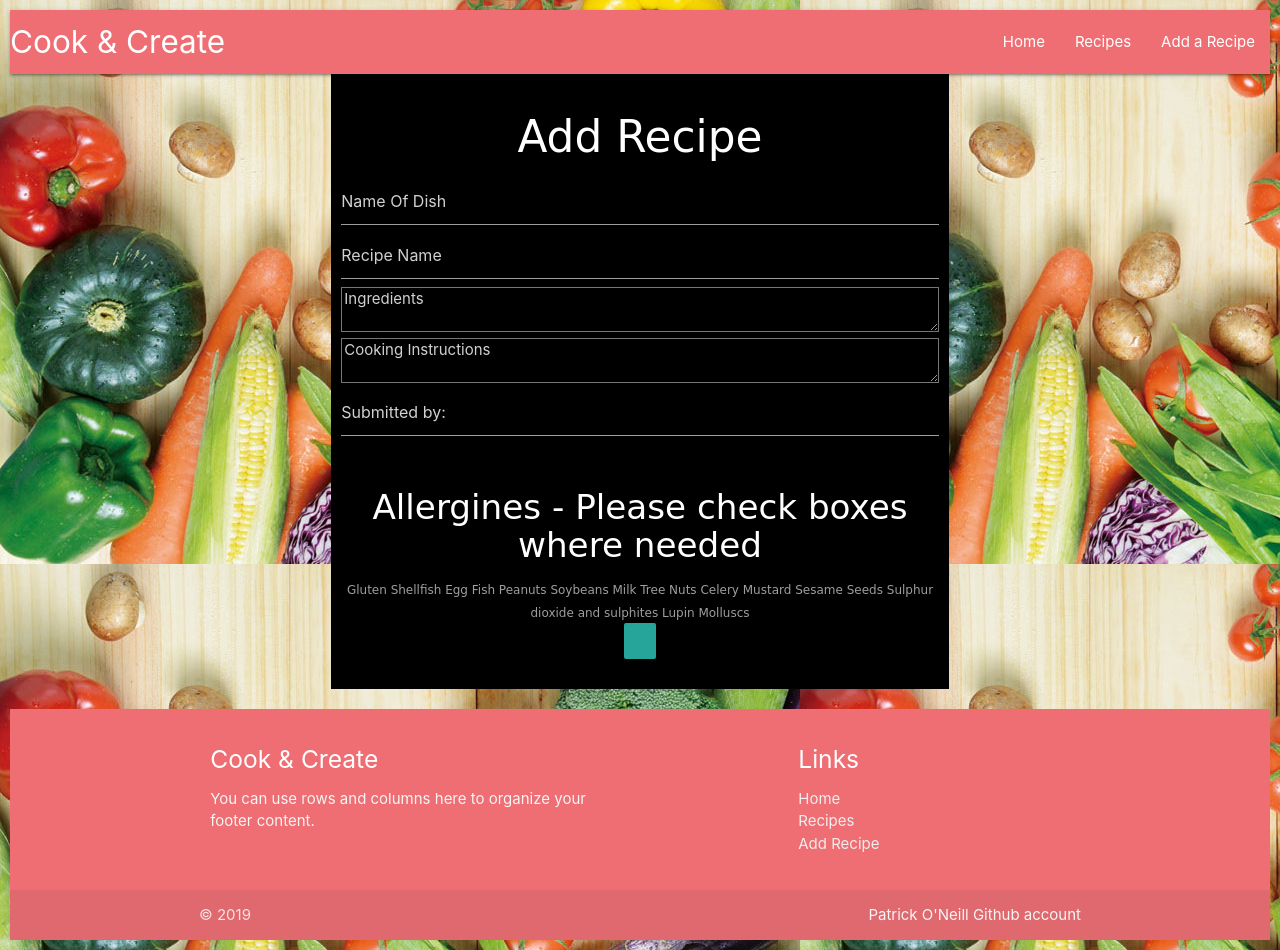
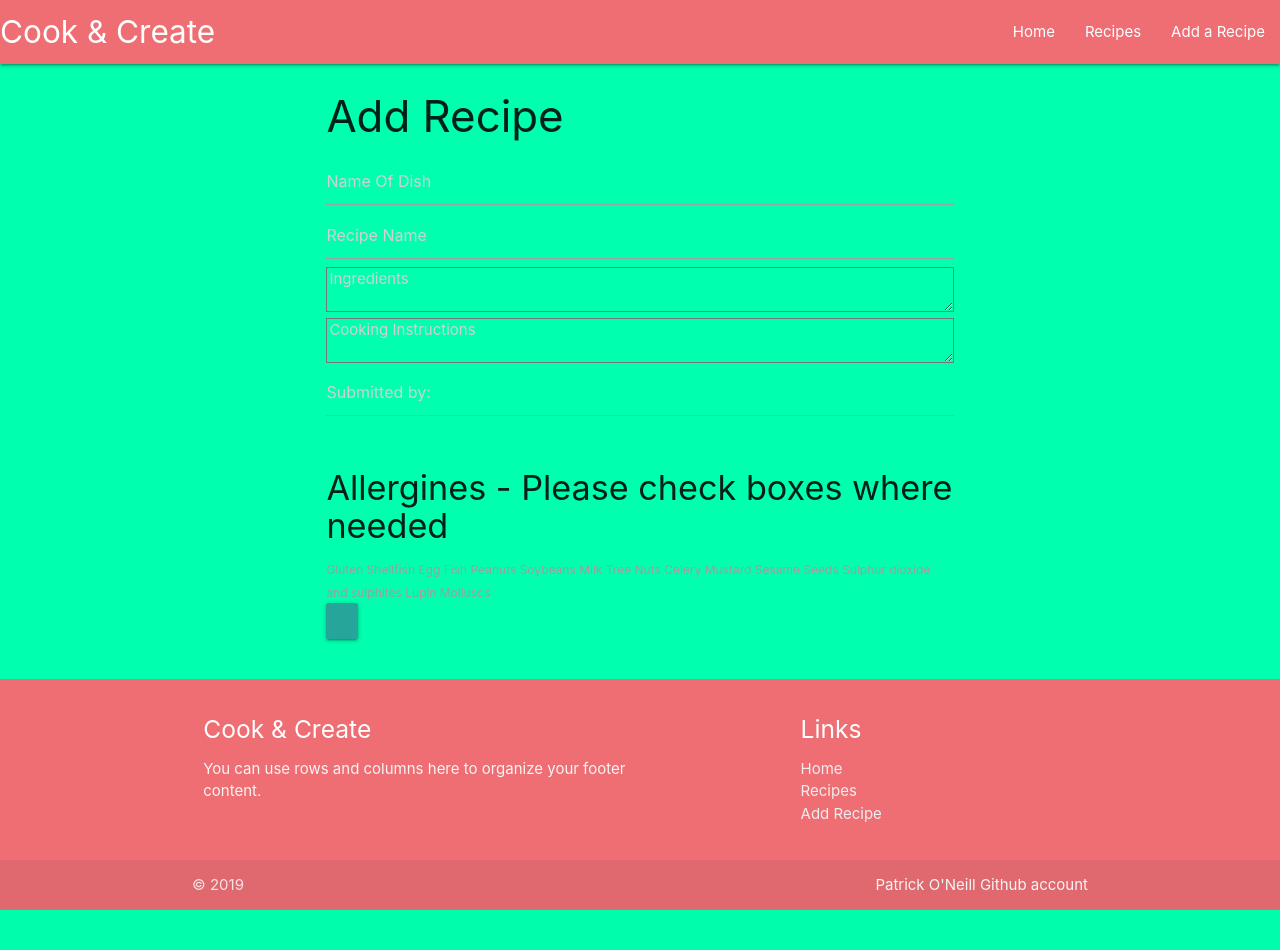
Before and after one commit to patrickoneill/paddys-recipe-app, a Flask app: page /create_recipe in a window 1280 px wide. After the commit the page ends 910 px from the top, so only its background shows below. Run offline with Flask 2, Linux system fonts and the light colour scheme; data that the repository does not hold is empty; some libraries are stand-ins or nearby versions.

Commit message:
removed styles to work with materialize

```diff
--- a/static/css/style.css
+++ b/static/css/style.css
@@ -1,42 +1,113 @@
 body {
-    background-color: aquamarine;
-    margin: 10px;
-    background: url(../images/background.jpg);
+    background-color: #00ffae;
+    /*background-color: aquamarine;*/
+    /*margin: 10px;*/
+    /*background: url(../images/background.jpg);*/
 }
 
-.nav-tabs {
-    border: none;
-}
-.glyph-btn {
-    background-color: #4ec63b;
-    opacity: 5;
-}
-.glyphicon {
-    font-size: large;
-    color: white;
-    position: relative;
-    top: 1px;
-    display: inline-block;
-    font-family: 'Glyphicons Halflings';
-    font-style: normal;
-    font-weight: 500;
-    line-height: 1;
-    -webkit-font-smoothing: antialiased;
-    -moz-osx-font-smoothing: grayscale;
+/*.nav-tabs {*/
+
+/*    border: none;*/
+
+/*}*/
+
+/*.glyph-btn {*/
+
+/*    background-color: #4ec63b;*/
+
+/*    opacity: 5;*/
+
+/*}*/
+
+/*.glyphicon {*/
+
+/*    font-size: large;*/
+
+/*    color: white;*/
+
+/*    position: relative;*/
+
+/*    top: 1px;*/
+
+/*    display: inline-block;*/
+
+/*    font-family: 'Glyphicons Halflings';*/
+
+/*    font-style: normal;*/
+
+/*    font-weight: 500;*/
+
+/*    line-height: 1;*/
+
+/*    -webkit-font-smoothing: antialiased;*/
+
+/*    -moz-osx-font-smoothing: grayscale;*/
+
+/*}*/
+
+/*.jumbotron {*/
+
+/*    color: white;*/
+
+/*    background-color: black;*/
+
+/*    padding:10px;*/
+
+/*    font-family: cursive;*/
+
+/*    text-align: center;*/
+
+/*}*/
+
+/*.thumbnail {*/
+
+/*    background-color: black;*/
+
+/*    border-radius: 20px;*/
+
+/*    text-decoration: none;*/
+
+/*    font-family: cursive;*/
+
+/*    text-align: justify;*/
+
+/*}*/
+
+/* label color */
+
+.input-field label {
+    color: #000;
 }
 
-.jumbotron {
-    color: white;
-    background-color: black;
-    padding:10px;
-    font-family: cursive;
-    text-align: center;
+/* label focus color */
+
+.input-field input[type=text]:focus+label {
+    color: #000;
 }
 
-.thumbnail {
-    background-color: black;
-    border-radius: 20px;
-    text-decoration: none;
-    font-family: cursive;
-    text-align: justify;
+/* label underline focus color */
+
+.input-field input[type=text]:focus {
+    border-bottom: 1px solid #000;
+    box-shadow: 0 1px 0 0 #000;
 }
+
+/* valid color */
+
+.input-field input[type=text].valid {
+    border-bottom: 1px solid #000;
+    box-shadow: 0 1px 0 0 #000;
+}
+
+/* invalid color */
+
+.input-field input[type=text].invalid {
+    border-bottom: 1px solid #000;
+    box-shadow: 0 1px 0 0 #000;
+}
+
+/* icon prefix focus color */
+
+.input-field .prefix.active {
+    color: #000;
+}
```
